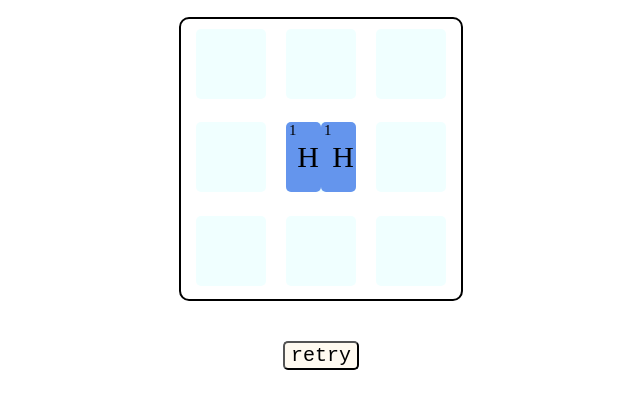
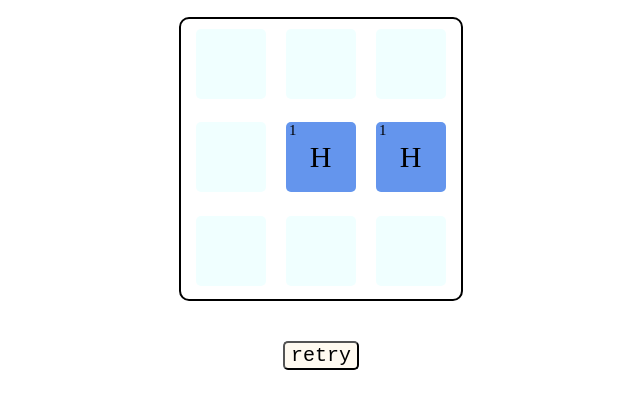
Before and after one commit to Daya-goh/2048-chem, a website built with Vite: page index.html in a window 1280 px wide. Shown: the part 97-506 px from the top of the page, without its empty margins (319-959 px from the left). Built offline with nearby package versions, Linux system fonts and the light colour scheme.

Commit message:
on start game control complete

```diff
--- a/app.js
+++ b/app.js
@@ -1,14 +1,30 @@
 import $ from "jquery";
 console.log($);
 import "./main.css";
-/* -------------------------------------------------------------------------- */
 
-/* ------------------------------ game content ------------------------------ */
+/* ------------------------------------------------------ */
+
+/* ------------------------------------------------------ */
+/*                      game content                      */
+/* ------------------------------------------------------ */
 const game = {
   page: "#game-page",
+  // index correspond to position of grid-cells
+  positionArray: [
+    false,
+    false,
+    false,
+    false,
+    false,
+    false,
+    false,
+    false,
+    false,
+  ],
 };
-/* ----------- generate random tile ----------- */
-/* ----- pick a random grid cell container ----- */
+/* ----------------- generate random tile ----------------- */
+
+/* ---- pick a random grid cell container --- */
 
 //creating a tile
 class tile {
@@ -18,18 +34,33 @@ class tile {
   }
   newTile = () => {
     //creating a tile div
-    const randomContainer = Math.floor(Math.random() * 8);
+    let randomContainer = Math.floor(Math.random() * game.positionArray.length);
+
     console.log(randomContainer);
+    while (true) {
+      if (game.positionArray[randomContainer] === false) {
+        const $tile = $("<div>").addClass("tile");
+        $(".grid-cell").eq(randomContainer).append($tile);
+        const $atomicNum = $("<div>")
+          .addClass("atomicNum")
+          .text(this.atomicNum);
+        $tile.append($atomicNum);
+        const $elementName = $("<div>")
+          .addClass("element")
+          .text(this.elementName);
+        $atomicNum.append($elementName);
 
-    const $tile = $("<div>").addClass("tile");
-    $(".grid-cell").eq(randomContainer).append($tile);
-
-    const $atomicNum = $("<div>").addClass("atomicNum").text(this.atomicNum);
-    $tile.append($atomicNum);
-    const $elementName = $("<div>").addClass("element").text(this.elementName);
-    $atomicNum.append($elementName);
+        //set condition to true
+        game.positionArray[randomContainer] = true;
+        console.log(game.positionArray);
+        return;
+      } else {
+        randomContainer = Math.floor(Math.random() * game.positionArray.length);
+      }
+    }
   };
-}
+} //if all 9 containers are filled, the loop will not exit. must
+//account for it later.
 
 const hydrogen = new tile(1, "H");
 
@@ -39,16 +70,21 @@ const onStart = () => {
 };
 onStart();
 //const helium = new tile(2, "He");
-/* ------------------------------- game logic ------------------------------- */
+
+/* ------------------------------------------------------ */
+/*                       game logic                       */
+/* ------------------------------------------------------ */
 //update screen
 const render = () => {
   $(".page").hide();
   $(game.page).show();
 };
 
-/* -------------------------------- game play ------------------------------- */
+/* ------------------------------------------------------ */
+/*                        game play                       */
+/* ------------------------------------------------------ */
 
-/* ------------- page transition ------------- */
+/* ------------------- page transition ------------------ */
 const pageTransition = () => {
   $(".start-button").on("click", () => {
     game.page = "#game-page";
--- a/main.css
+++ b/main.css
@@ -64,6 +64,7 @@ button {
   flex-direction: row;
 }
 .grid-cell {
+  display: absolute;
   height: 70px;
   width: 70px;
   /* border: 1px solid black; */
```
